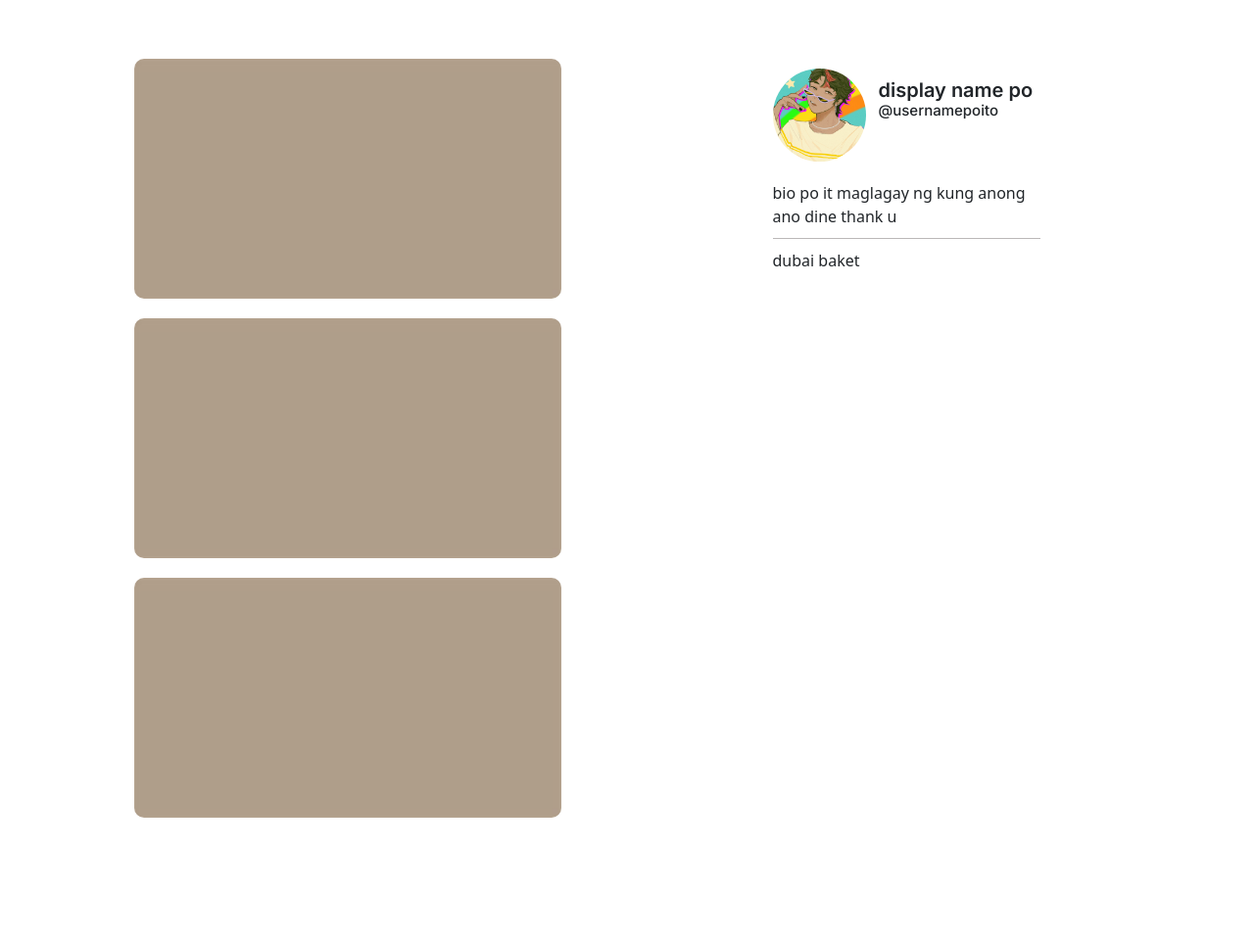
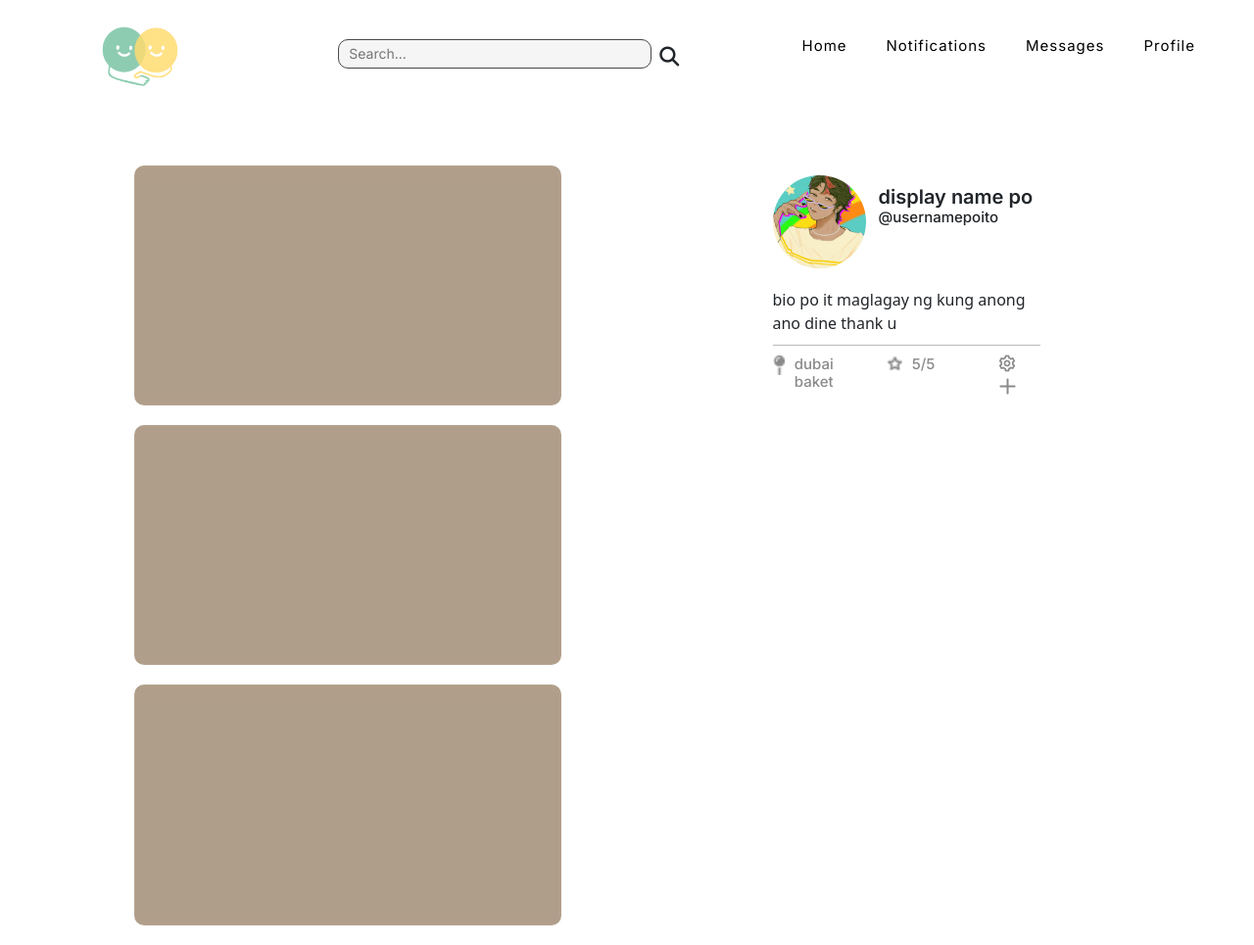
Before and after one commit to patrishao/Swapee, a PHP site: page /profile.php in a window 1280 px wide. Shown: the whole page at 98% size. Before the commit the page ends 835 px from the top, so only its background shows below. Run offline with PHP 8.4, Linux system fonts and the light colour scheme; some libraries are stand-ins or nearby versions.

Commit message:
updootototot

```diff
--- a/css/profile.css
+++ b/css/profile.css
@@ -69,3 +69,62 @@ html {
     border-bottom: solid 1px rgb(187, 183, 183);
     padding-bottom: 10px;
 }
+
+.container-secondpt{
+    display: flex;
+    height: 20px;
+}
+
+
+
+.location-details{
+    font-family: 'Inter';
+    font-style: normal;
+    font-weight: 500;
+    font-size: 15px;
+    line-height: 18px;
+
+    color: #8A8A8A;
+    margin-left: 10px;
+}
+
+.location{
+    display: flex;
+    width: 40%;
+}
+
+.rating{
+    display: flex;
+    width: 60px;
+    margin-left: 10px;
+}
+
+.rating-img{
+    height:80%;
+}
+
+
+.rating-details{
+    font-family: 'Inter';
+    font-style: normal;
+    font-weight: 500;
+    font-size: 15px;
+    line-height: 18px;
+
+    color: #8A8A8A;
+    margin-left: 10px;
+}
+
+.prof-buttons{
+    margin-left: 20%;
+    margin-top: -6px;
+}
+
+@media screen and (max-width: 576px) {
+    .post-side{
+        order: 2;
+    }
+    .profile-side{
+        order: 1;
+    }
+}
--- a/profile.php
+++ b/profile.php
@@ -1,3 +1,4 @@
+
 <!DOCTYPE html>
 <html lang="en">
 <head>
@@ -14,20 +15,24 @@
 
 </head>
 <body>
+<?php include 'navbar.php';
+
+
+  ?>
     <div class="container">
 
     <!-- inside container -->
       <div class="row">
 
       <!-- left side -->
-        <div class="col-md-6 post-side">
+        <div class="col-md-6 order-lg-1 order-md-1 order-sm-2 post-side">
           <img src="images\placeholder.jpg" alt="" class="post-placeholder">
           <img src="images\placeholder.jpg" alt="" class="post-placeholder">
           <img src="images\placeholder.jpg" alt="" class="post-placeholder">
         </div>
 
       <!-- right side (profile)-->
-      <div class="col-md-6 profile-side">
+      <div class="col-md-6 order-lg-2 order-md-1 order-sm-1 profile-side">
 
         <div class="content-container">
 
@@ -40,9 +45,17 @@
               </div>
               <div class="bio">bio po it maglagay ng kung anong ano dine thank u</div>
               <div class="container-secondpt">
-                <div class="location">dubai baket</div>
-                <div class="rating"></div>
-                <div class="prof-buttons"></div>
+
+                <div class="location"> <img src="images\icons\fa6-solid_map-pin.png" alt="" class="location-img">
+                <p class="location-details">dubai baket</p></div>
+
+                <div class="rating"> <img src="images\icons\bi_star.png" alt="" class="rating-img">
+                <p class="rating-details">5/5</p></div>
+
+                <div class="prof-buttons">
+                  <img src="images\icons\ci_settings.png" alt="">
+                  <img src="images\icons\akar-icons_plus.png" alt="">
+                </div>
               </div>
 
           </div>
```
Also changed, not shown: images/icons/akar-icons_plus.png (added), images/icons/bi_star.png (added), images/icons/ci_settings.png (added), images/icons/fa6-solid_map-pin.png (added).
